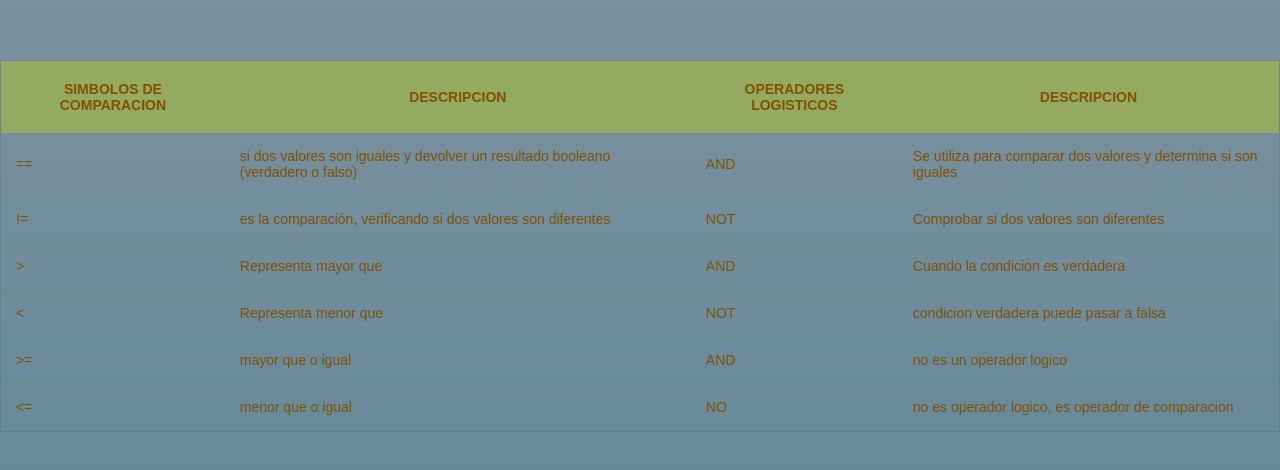
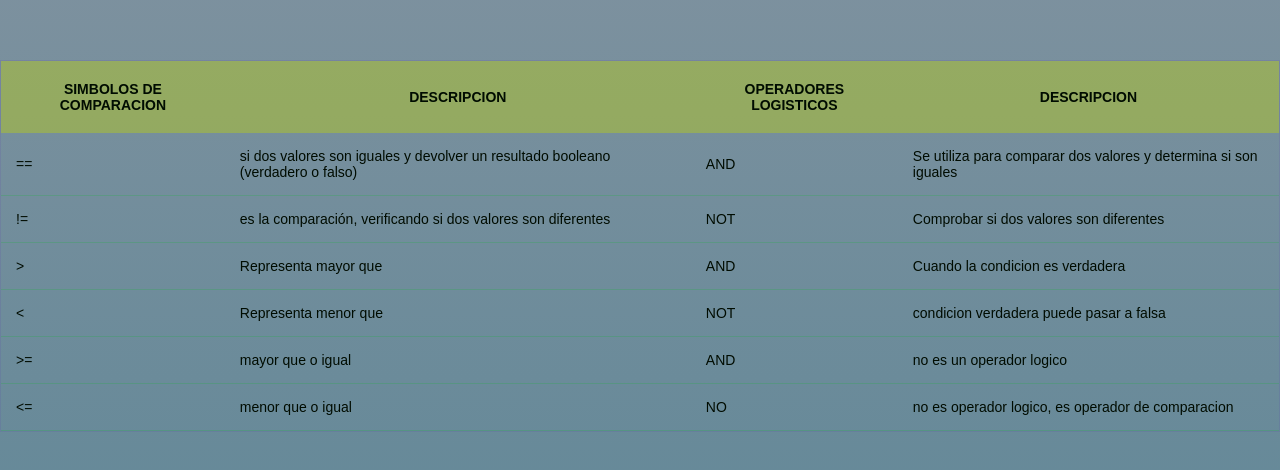
Before and after one commit to jeantapue/laboratorio3, a plain HTML site: page index.html in a window 1280 px wide. Shown: the part 154-624 px from the top of the page. Drawn offline with Linux system fonts and the light colour scheme.

Commit message:
se agrego color letra

```diff
--- a/styles.css
+++ b/styles.css
@@ -14,11 +14,11 @@ body{
 }
 
 .container {
-    border: solid 1px rgba(3, 1, 1, 0.089);
+    border: solid 1px rgba(77, 11, 184, 0.089);
 }
 
 table {
-    color: #835004;
+    color: #000c01;
     font-size: 14px;
     table-layout: fixed;
     border-collapse: collapse;
```
